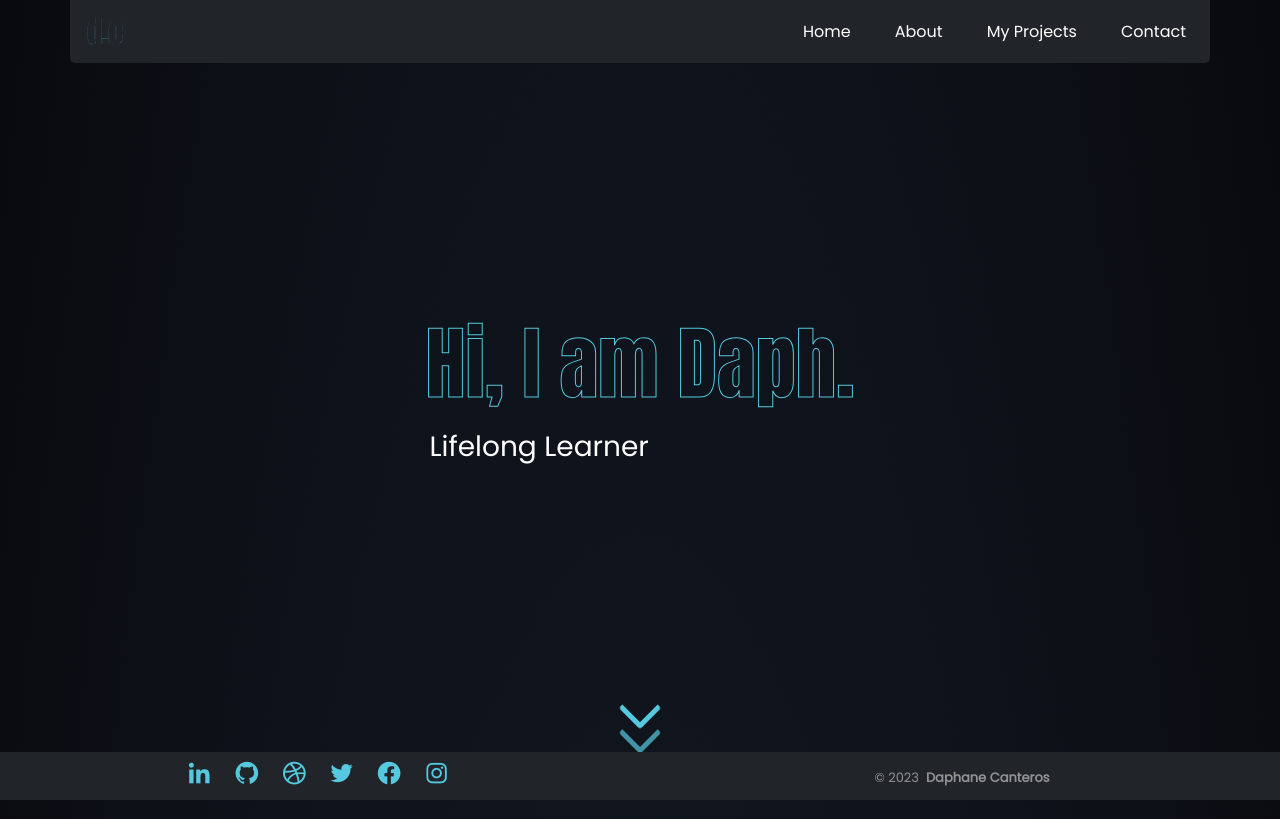
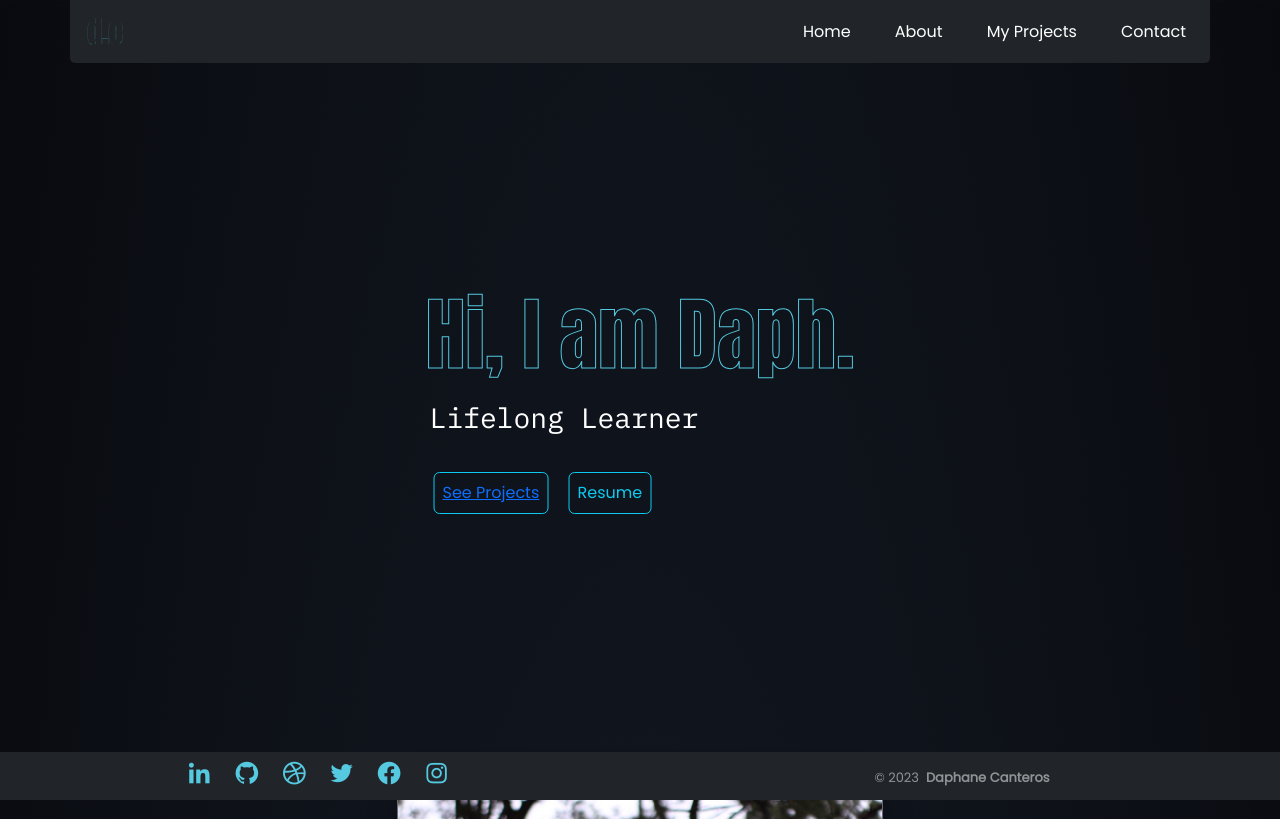
Before and after one commit to dmcanteros/portfolio-website, a website: page index.html in a window 1280 px wide. Shown: the top 819 px of the page. Drawn offline with nearby package versions, Linux system fonts and the light colour scheme; files whose address does not match are found by name.

Commit message:
button layout modified

```diff
--- a/index.html
+++ b/index.html
@@ -30,7 +30,7 @@
 
         <!--START OF NAVBAR-->
 
-        <nav class="bg-dark fixed-top container-md">
+        <nav class="bg-dark fixed-top container-md justify-content-between">
 
           <div class="logo-container">
             <a href="#home" id="logo">
@@ -72,72 +72,26 @@
           <span class="typewriter d-flex py-2 flex-column">
 
             <span class="h3">
-              <span class="p-1">Front-End Web Developer</span>
-              <span class="p-1">Lifelong Learner</span>
-              <span class="p-1">Purpose-Driven</span>
+              <span class="p-1 typewriter-text">Front-End Web Developer</span>
+              <span class="p-1 typewriter-text">Lifelong Learner</span>
+              <span class="p-1 typewriter-text">Purpose-Driven</span>
             </span>
 
           </span>
 
+          <button type="button" class="btn btn-outline-info mt-3 mx-2 p-2 d-inline justify-content-evenly">
+            <a href="#projects">See Projects</a>
+          </button>
+
+          <button type="button" class="btn btn-outline-info mt-3 mx-2 p-2 d-inline justify-content-evenly">Resume</button>
+
         </section>
 
+        <!--END OF HOME SECTION-->
 
-
-        <div class="container-fluid web-height" id="home"> <!--this section is for container height adjustment-->
-          <!--home section----------------------------------------------------------------------------------------------------------------------------------------------------------------------------------------------------
-          ------------------------------------------------------------------------------------------------------------------------------------------------------------------------------------------------------------------->
-          <div class="container-md" id="home-margin">
-            <!--
-            <div class="row justify-content-center" id="intro">
-
-              <div class="col-lg-6 g-1" id="card-home" data-tilt>
-                <div class="position-relative top-50 start-50 translate-middle" id="textBox">
-                  <div class="text-end me-2" style="color: #E8E6D9;">Hi, I am</div>
-                  <h1 class="text-center" id="myname">Daphane Canteros</h1>
-                  <span class="type p-1">
-                    <span>
-                      <span style="color: #E8E6D9;"><strong>Aspiring Front-End Web Developer</strong></span>
-                      <span style="color: #E8E6D9;"><strong>Lifelong Learner</strong></span>
-                      <span style="color: #E8E6D9;"><strong>Purpose-Driven</strong></span>
-                    </span>
-                  </span>
-                  <p class="text-white-50 mt-4 ms-1 mb-0 size" id="desc">Developed useful projects to showcase innovative ideas, problem-solving, and abstract thinking skills that provide long-term practical solutions.</p>
-                </div>
-              </div>
-
-              <div class="col-lg-3 mx-5" id="call-to-action-padding">
-                arrow
-                <div class="arrow" style="padding-bottom: 5em; padding-top: 2em;">
-                  <span></span>
-                  <span></span>
-                  <span></span>
-                </div>
-                buttons
-                <div class="col-md-12">
-                  <div class="row justify-content-center mb-3">
-                    <div class="col-md-6 col-sm-12 mb-3 mb-md-0 text-center">
-                      <a href="#myprojects" class="container-fluid btn btn-outline-success size">See Projects</a>
-                    </div>
-                    <div class="col-md-6 col-sm-12 text-center">
-                     TODO: download resume
-                      <a href="#" class="container-fluid btn btn-outline-success size" download><i class='bx bxs-download' style="font-size: 1rem; padding-right: 13px;"></i>Resume</a>
-                    </div>
-                  </div>
-                  <div class="text-center">
-                    <a href="#contact" class="container-fluid btn btn-success size" type="submit">Contact Me</a>
-                  </div>
-                </div>
-              </div>-->
-              <br><br><br><br><br><br><br><br><br><br>
-              <br><br><br><br><br><br><br><br><br><br>
-          <!--Arrow-------------------------------------------------------->
-          <div class="arrow" style="padding-bottom: 5em; padding-top: 2em;">
-            <span></span>
-            <span></span>
-            <span></span>
-          </div>
-
-          <!--END OF HOME SECTION-->
+        <br><br><br><br><br><br><br><br><br><br>
+        <br><br><br><br><br><br><br><br><br><br>
+        <br><br><br><br><br><br><br><br><br><br>
 
           <!--START OF ABOUT ME SECTION-->
 
--- a/style.css
+++ b/style.css
@@ -1,5 +1,8 @@
+/* --- FONTS --- */
+
 @import url('https://fonts.googleapis.com/css2?family=Poppins&display=swap');
 @import url('https://fonts.googleapis.com/css2?family=Anton&display=swap');
+@import url('https://fonts.googleapis.com/css2?family=IBM+Plex+Mono&display=swap');
 
 :root {
     --blue: #55C9DF;
@@ -25,7 +28,6 @@ nav {
     color: var(--white);
     display: flex;
     align-items: center;
-    justify-content: space-between;
     padding: 10px;
     border-radius: 0 0 5px 5px;
 }
@@ -88,7 +90,7 @@ nav {
     display: none;
 }
 
-/* --- MEDIA QUERY FOR RESPONSIVENESS OF NAV BAR --- */
+/* --- NAV BAR RESPONSIVENESS --- */
 
 @media screen and (max-width: 768px) {
 
@@ -148,34 +150,70 @@ h1.display-1 {
 
 .typewriter > span {
     color: var(--white);
-    display:grid;
+    display: grid;
     overflow: hidden;
     height: 1.5em;
 }
-.typewriter span span {
-  width:0%;
-  max-width:max-content;
-  overflow: hidden;
-  height:inherit;
-  word-break:break-all;
-  animation:
-    c 0.5s infinite steps(1),
-    t 2s linear infinite alternate,
-    m 12s steps(3) infinite;
+
+.typewriter span .typewriter-text {
+    font-family: 'IBM Plex Mono', monospace;
+    width: 0%;
+    max-width: max-content;
+    overflow: hidden;
+    height: inherit;
+    word-break: break-all;
+    animation:
+        c 0.5s infinite steps(1),
+        t 2s linear infinite alternate,
+        m 12s steps(3) infinite;
 }
-.typewriter span span:before {
+
+.typewriter span .typewriter-text:before {
     content:" ";
-    display:inline-block;
+    display: inline-block;
 }
-@keyframes t{
-    50%,100% {width:100%}
+
+@keyframes t {
+    50%, 100% {
+        width: 100%;
+    }
 }
-@keyframes c{
-    0%,100%{box-shadow:5px 0 0 #0000}
-    50%    {box-shadow:3px 0 0 #E8E6D9}
+
+@keyframes c {
+    0%, 100% {
+        box-shadow: 5px 0 0 #0000;
+    }
+    50% {
+        box-shadow: 3px 0 0 #E8E6D9;
+    }
 }
-@keyframes m{
-    100% {transform:translateY(-308%)}
+
+@keyframes m {
+    100% {
+        transform: translateY(-308%);
+    }
+}
+
+/* --- .TYPEWRITER RESPONSIVENESS --- */
+
+@media (max-width: 600px) {
+
+    .typewriter span .typewriter-text {
+        font-size: 0.875rem;
+    }
+
+    .typewriter > span {
+        height: 1.5rem;
+    }
+}
+
+/* --- .BTN-OUTLINE-INFO RESPONSIVENESS --- */
+
+@media (max-width: 600px) {
+
+    .btn-outline-info {
+        font-size: 0.875rem;
+    }
 }
 
 /* STYLES BELOW ARE IN PROGRESS */
@@ -225,7 +263,7 @@ h1.display-1 {
     padding: 2em;
 }
 /* modify "h1" titles -----------------*/
-#myname, #get-in-touch, #tech-stack, #projects, #cert, #about {
+#myname, #get-in-touch, #tech-stack, #cert, #about {
     font-family: 'Anton';
     color: transparent;
 }
@@ -237,42 +275,11 @@ h1.display-1 {
     font-size: 4.8rem;
     -webkit-text-stroke: 1px #C2C4C8;
 }
-#projects, #cert, #about {
+#cert, #about {
     font-size: 4.8rem;
     -webkit-text-stroke: 1px #55C9DF;
 }
-/* arrow ------------------------------*/
-.arrow span {
-    display: block;
-    width: 30px;
-    height: 30px;
-    margin: auto;
-    margin-bottom: -10px;
-    border-bottom: 5px solid #55C9DF;
-    border-right: 5px solid #55C9DF;
-    border-radius: 3px;
-    transform: rotate(45deg);
-    animation: scroll 2s infinite;
-}
-.arrow span:nth-child(2) {
-    animation-delay: -.2s;
-}
-.arrow span:nth-child(3) {
-    animation-delay: -.4s;
-}
-@keyframes scroll {
-    0% {
-        opacity: 0;
-        transform: rotate(45deg) translate(-20px,-20px);
-    }
-    50% {
-        opacity: 1;
-    }
-    100% {
-        opacity: 0;
-        transform: rotate(45deg) translate(20px,20px);
-    }
-}
+
 /* images ----------------------------------*/
 .about-photo {
     border-radius: 15px;
```
